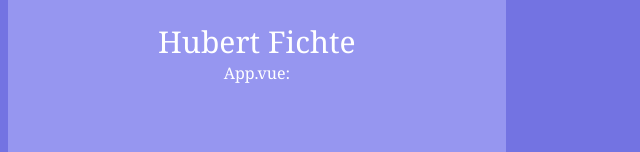
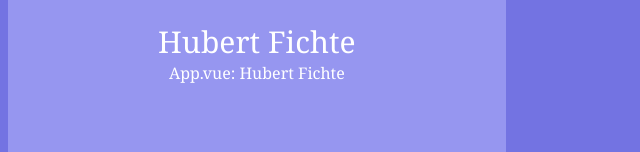
Before and after one commit to siggi-ai/Vue-Practice, a Vue app: page / in a window 1280 px wide. Shown: the part 173-325 px from the top of the page, without its empty margins (0-640 px from the left). Built offline with nearby package versions, Linux system fonts and the light colour scheme.

Commit message:
provide also parent

```diff
--- a/src/App.vue
+++ b/src/App.vue
@@ -5,7 +5,7 @@
     </div>
 
     <Inject />
-    <div>App.vue: {{ userName }}</div>
+    <div>App.vue: {{ name }}</div>
   </div>
 </template>
 
@@ -16,8 +16,15 @@ export default {
   components: {
     Inject,
   },
-  provide: {
-    userName: "Hubert Fichte",
+  data() {
+    return {
+      name: "Hubert Fichte",
+    };
+  },
+  provide() {
+    return {
+      userName: this.name,
+    };
   },
 };
 </script>
```
